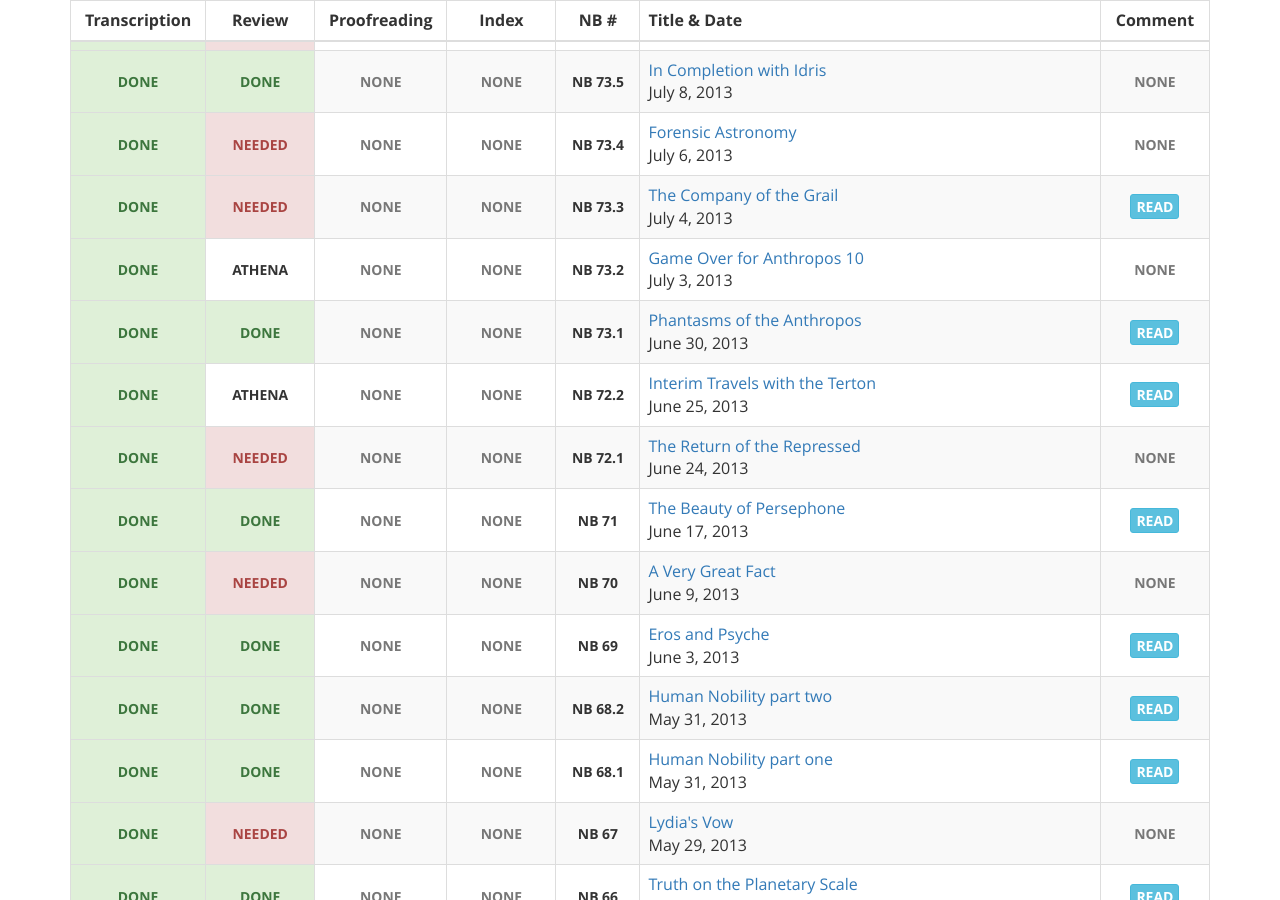
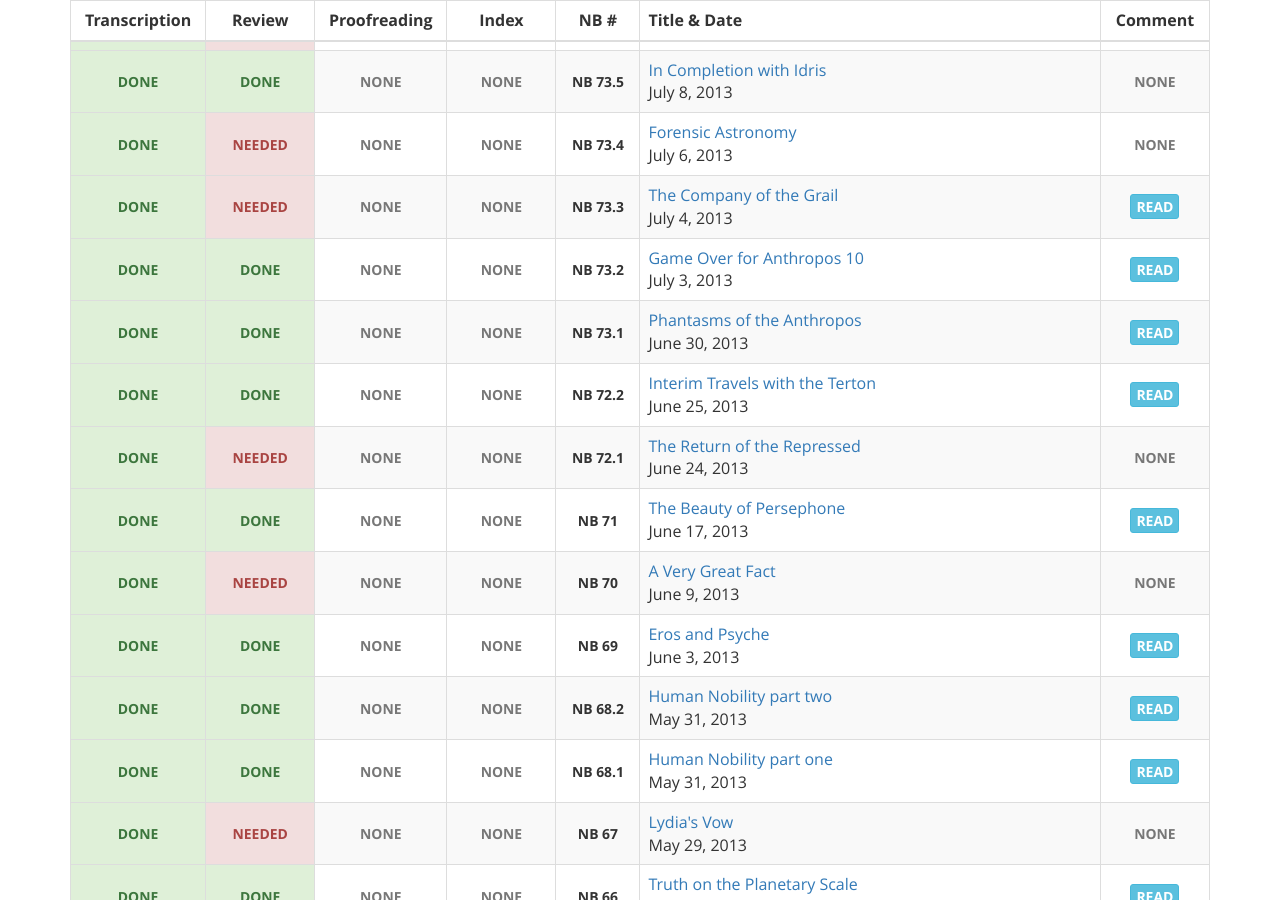
Before and after one commit to gaiaspora/gaiaspora.github.io, a Jekyll site: the page built from content/navigator-briefings.markdown, in a window 1280 px wide and 900 px high, scrolled down 3708 px. Built offline with Jekyll 4.4.1, drawn with Linux system fonts in a browser that asks for light colours.

Commit message:
Update nb.yaml

```diff
--- a/_data/nb.yaml
+++ b/_data/nb.yaml
@@ -495,12 +495,12 @@
 
 - NB: "73.2"
   Transcription: "done"
-  Review: "Athena"
+  Review: "done"
   Proofreading: "none"
   Index: "none"
   Title: "Game Over for Anthropos 10"
   Date: "July 3, 2013"
-  Comment: ""
+  Comment: "Athena"
 
 - NB: "73.1"
   Transcription: "done"
@@ -513,12 +513,12 @@
 
 - NB: "72.2"
   Transcription: "done"
-  Review: "Athena"
+  Review: "done"
   Proofreading: "none"
   Index: "none"
   Title: "Interim Travels with the Terton"
   Date: "June 25, 2013"
-  Comment: "Lisa"
+  Comment: "Lisa/Athena"
 
 - NB: "72.1"
   Transcription: "done"
```
